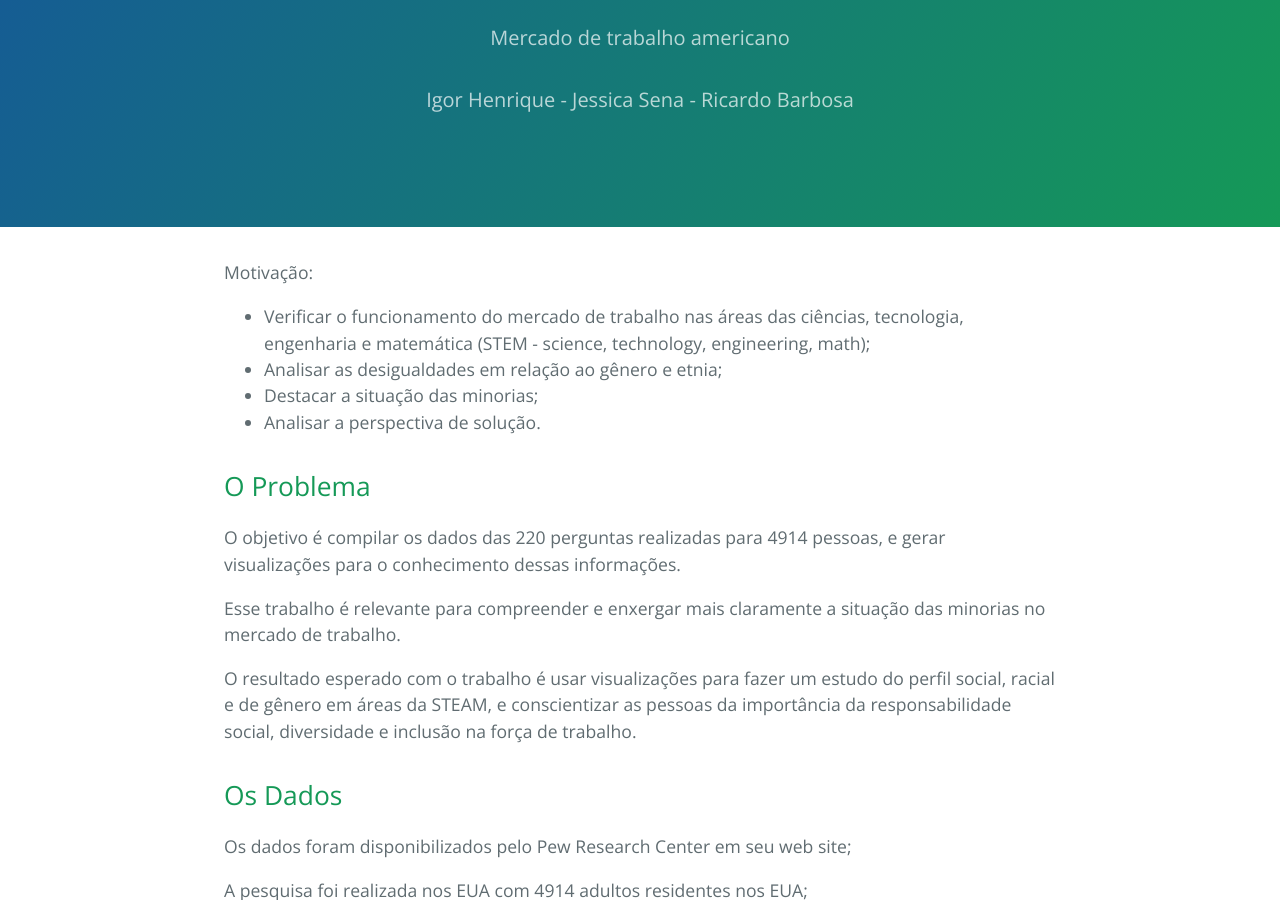
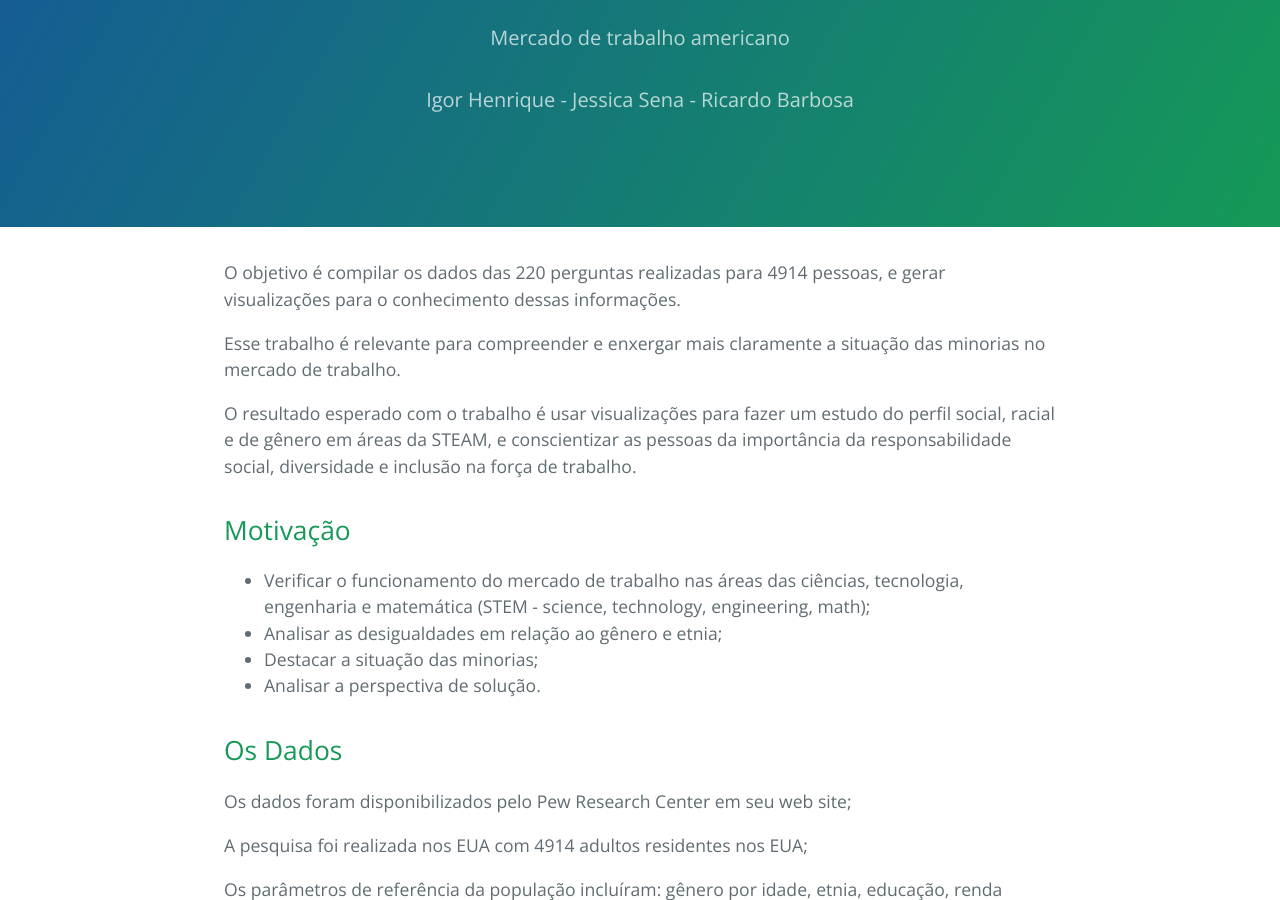
Before and after one commit to ricardobf/ricardobf.me, a Jekyll site: the page built from index.md, in a window 1280 px wide and 900 px high, scrolled down 231 px. Built offline with Jekyll 4.4.1, drawn with Linux system fonts in a browser that asks for light colours.

```diff
--- a/index.md
+++ b/index.md
@@ -2,21 +2,19 @@
 layout: default
 ---
 
+O objetivo é compilar os dados das 220 perguntas realizadas para 4914 pessoas, e gerar visualizações para o conhecimento dessas informações.
 
-Motivação:
+Esse trabalho é relevante para compreender e enxergar mais claramente a situação das minorias no mercado de trabalho.
+
+O resultado esperado com o trabalho é usar visualizações para fazer um estudo do perfil social, racial e de gênero em áreas da STEAM, e conscientizar as pessoas da importância da responsabilidade social, diversidade e inclusão na força de trabalho.
+
+## Motivação
 
 - Verificar o funcionamento do mercado de trabalho nas áreas das ciências, tecnologia, engenharia e matemática (STEM - science, technology, engineering, math);
 - Analisar as desigualdades em relação ao gênero e etnia;
 - Destacar a situação das minorias;
 - Analisar a perspectiva de solução.
 
-## O Problema
-
-O objetivo é compilar os dados das 220 perguntas realizadas para 4914 pessoas, e gerar visualizações para o conhecimento dessas informações.
-
-Esse trabalho é relevante para compreender e enxergar mais claramente a situação das minorias no mercado de trabalho.
-
-O resultado esperado com o trabalho é usar visualizações para fazer um estudo do perfil social, racial e de gênero em áreas da STEAM, e conscientizar as pessoas da importância da responsabilidade social, diversidade e inclusão na força de trabalho.
 
 ## Os Dados
 
```
